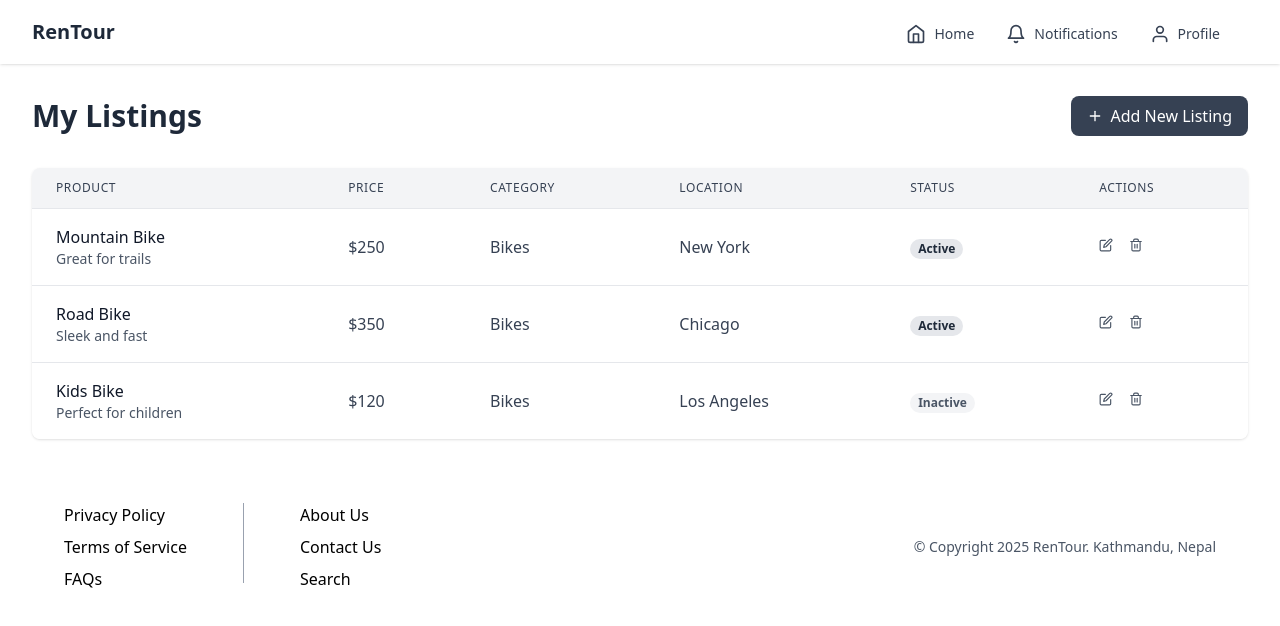
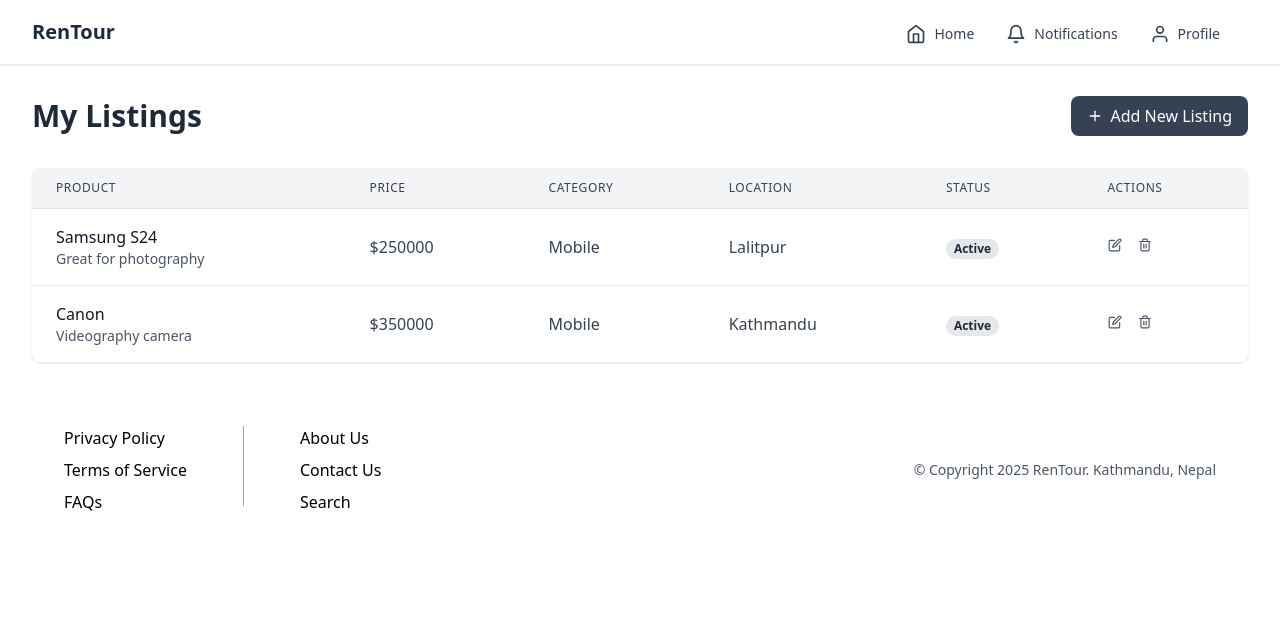
Before and after one commit to Ramanbade123/RentalSeller, a React (Vite) app: page /listings in a window 1280 px wide. Shown: the top 626 px of the page. Built offline with nearby package versions, Linux system fonts and the light colour scheme.

Commit message:
Working on listing page

```diff
--- a/src/App.jsx
+++ b/src/App.jsx
@@ -42,10 +42,10 @@ const App = () => {
         <Route path="/dashboard" element={<Dashboard />} />
 
         {/* Default route - redirect to login */}
-        <Route path="/" element={<Navigate to="/login" replace />} />
+        <Route path="/" element={<Navigate to="/dashboard" replace />} />
 
         {/* Catch-all route for undefined paths */}
-        <Route path="*" element={<Navigate to="/login" replace />} />
+        <Route path="*" element={<Navigate to="/dashboard" replace />} />
       </Routes>
       <Footer />
     </Router>
--- a/src/pages/ListingsPage.jsx
+++ b/src/pages/ListingsPage.jsx
@@ -7,31 +7,23 @@ const ListingsPage = () => {
   const initialListings = [
     {
       id: 1,
-      name: 'Mountain Bike',
-      price: '250',
-      description: 'Great for trails',
+      name: 'Samsung S24',
+      price: '250000',
+      description: 'Great for photography',
       status: 'Active',
-      category: 'Bikes',
-      location: 'New York'
+      category: 'Mobile',
+      location: 'Lalitpur'
     },
     {
       id: 2,
-      name: 'Road Bike',
-      price: '350',
-      description: 'Sleek and fast',
+      name: 'Canon',
+      price: '350000',
+      description: 'Videography camera',
       status: 'Active',
-      category: 'Bikes',
-      location: 'Chicago'
+      category: 'Mobile',
+      location: 'Kathmandu'
     },
-    {
-      id: 3,
-      name: 'Kids Bike',
-      price: '120',
-      description: 'Perfect for children',
-      status: 'Inactive',
-      category: 'Bikes',
-      location: 'Los Angeles'
-    },
+
   ];
 
   const navigate = useNavigate();
```
